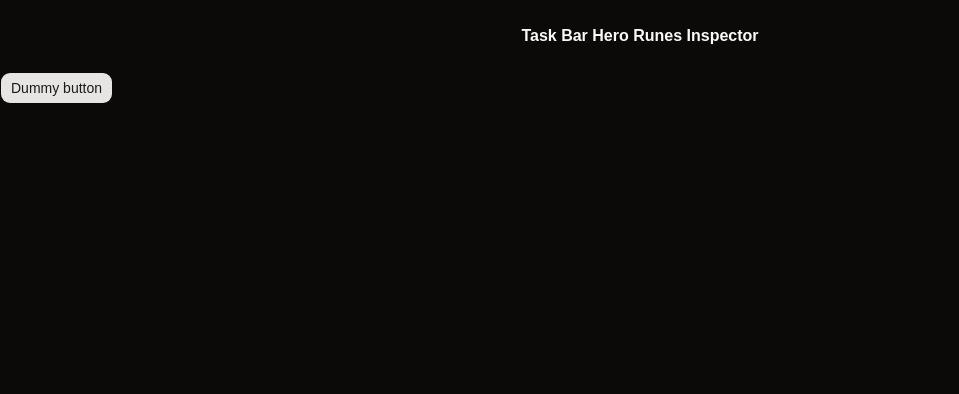
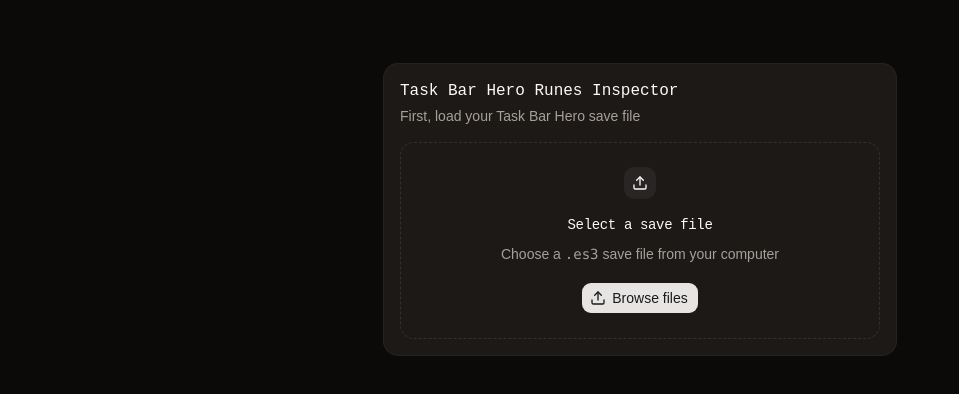
Before and after one commit to brunobragaw8t/tbh-runes-inspector, a React (Vite) app: page / in a window 1280 px wide. Shown: the top 394 px of the page, without its empty margins (0-959 px from the left). Built offline with nearby package versions, Linux system fonts and the light colour scheme.

Commit message:
feat: add save file uploader

```diff
--- a/src/App.tsx
+++ b/src/App.tsx
@@ -1,10 +1,76 @@
-import { Button } from "./components/ui/button";
+import { extractSaveData, type SaveData } from "@/api/save";
+import { Button } from "@/components/ui/button";
+import { Card, CardContent, CardDescription, CardHeader, CardTitle } from "@/components/ui/card";
+import {
+  Empty,
+  EmptyContent,
+  EmptyDescription,
+  EmptyHeader,
+  EmptyMedia,
+  EmptyTitle,
+} from "@/components/ui/empty";
+import { Upload } from "lucide-react";
+import { useRef, useState } from "react";
 
 function App() {
+  const inputRef = useRef<HTMLInputElement>(null);
+  const [fileName, setFileName] = useState("");
+  const [saveData, setSaveData] = useState<SaveData | null>(null);
+
+  async function handleFile(e: React.ChangeEvent<HTMLInputElement>) {
+    const file = e.target.files?.[0];
+
+    if (!file) return;
+
+    setFileName(file.name);
+
+    const data = await extractSaveData(file);
+    setSaveData(data);
+  }
+
   return (
-    <div>
-      <h1 className="font-bold text-center py-6">Task Bar Hero Runes Inspector</h1>
-      <Button>Dummy button</Button>
+    <div className="flex min-h-dvh items-start justify-center p-4">
+      <Card className="mt-12 w-full max-w-lg">
+        <CardHeader>
+          <CardTitle>Task Bar Hero Runes Inspector</CardTitle>
+          <CardDescription>First, load your Task Bar Hero save file</CardDescription>
+        </CardHeader>
+
+        <CardContent>
+          {!saveData ? (
+            <Empty className="border border-dashed">
+              <EmptyHeader>
+                <EmptyMedia variant="icon">
+                  <Upload />
+                </EmptyMedia>
+
+                <EmptyTitle>Select a save file</EmptyTitle>
+
+                <EmptyDescription>
+                  Choose a <code>.es3</code> save file from your computer
+                </EmptyDescription>
+              </EmptyHeader>
+
+              <EmptyContent>
+                <Button onClick={() => inputRef.current?.click()}>
+                  <Upload data-icon="inline-start" />
+                  Browse files
+                </Button>
+              </EmptyContent>
+            </Empty>
+          ) : (
+            <div>
+              <p className="mb-2 text-sm text-muted-foreground">Loaded: {fileName}</p>
+
+              <pre className="max-h-96 overflow-auto rounded-lg bg-muted p-4 text-xs">
+                {JSON.stringify(saveData, null, 2)}
+              </pre>
+            </div>
+          )}
+        </CardContent>
+
+        <input ref={inputRef} type="file" accept=".es3" onChange={handleFile} className="hidden" />
+      </Card>
     </div>
   );
 }
--- /dev/null
+++ b/src/api/save.ts
@@ -0,0 +1,31 @@
+import z from "zod";
+import { decryptES3 } from "../lib/decrypt-es3";
+
+const saveSchema = z.object({
+  SystemInfo: z.object({
+    __type: z.string(),
+    value: z.string(),
+  }),
+  PlayerSaveData: z.object({
+    __type: z.string(),
+    value: z.string(),
+  }),
+  AccountSaveData: z.object({
+    __type: z.string(),
+    value: z.string(),
+  }),
+});
+
+export type SaveData = z.infer<typeof saveSchema>;
+
+export async function extractSaveData(file: File) {
+  const buffer = await file.arrayBuffer();
+  const decrypted = await decryptES3(buffer);
+  const parsed = saveSchema.safeParse(decrypted);
+
+  if (!parsed.success) {
+    throw new Error(parsed.error.message);
+  }
+
+  return parsed.data;
+}
--- /dev/null
+++ b/src/components/ui/card.tsx
@@ -0,0 +1,87 @@
+import { cn } from "@/lib/utils";
+import * as React from "react";
+
+function Card({
+  className,
+  size = "default",
+  ...props
+}: React.ComponentProps<"div"> & { size?: "default" | "sm" }) {
+  return (
+    <div
+      data-slot="card"
+      data-size={size}
+      className={cn(
+        "group/card flex flex-col gap-(--card-spacing) overflow-hidden rounded-xl bg-card py-(--card-spacing) text-sm text-card-foreground ring-1 ring-foreground/10 [--card-spacing:--spacing(4)] has-data-[slot=card-footer]:pb-0 has-[>img:first-child]:pt-0 data-[size=sm]:[--card-spacing:--spacing(3)] data-[size=sm]:has-data-[slot=card-footer]:pb-0 *:[img:first-child]:rounded-t-xl *:[img:last-child]:rounded-b-xl",
+        className,
+      )}
+      {...props}
+    />
+  );
+}
+
+function CardHeader({ className, ...props }: React.ComponentProps<"div">) {
+  return (
+    <div
+      data-slot="card-header"
+      className={cn(
+        "group/card-header @container/card-header grid auto-rows-min items-start gap-1 rounded-t-xl px-(--card-spacing) has-data-[slot=card-action]:grid-cols-[1fr_auto] has-data-[slot=card-description]:grid-rows-[auto_auto] [.border-b]:pb-(--card-spacing)",
+        className,
+      )}
+      {...props}
+    />
+  );
+}
+
+function CardTitle({ className, ...props }: React.ComponentProps<"div">) {
+  return (
+    <div
+      data-slot="card-title"
+      className={cn(
+        "font-heading text-base leading-snug font-medium group-data-[size=sm]/card:text-sm",
+        className,
+      )}
+      {...props}
+    />
+  );
+}
+
+function CardDescription({ className, ...props }: React.ComponentProps<"div">) {
+  return (
+    <div
+      data-slot="card-description"
+      className={cn("text-sm text-muted-foreground", className)}
+      {...props}
+    />
+  );
+}
+
+function CardAction({ className, ...props }: React.ComponentProps<"div">) {
+  return (
+    <div
+      data-slot="card-action"
+      className={cn("col-start-2 row-span-2 row-start-1 self-start justify-self-end", className)}
+      {...props}
+    />
+  );
+}
+
+function CardContent({ className, ...props }: React.ComponentProps<"div">) {
+  return (
+    <div data-slot="card-content" className={cn("px-(--card-spacing)", className)} {...props} />
+  );
+}
+
+function CardFooter({ className, ...props }: React.ComponentProps<"div">) {
+  return (
+    <div
+      data-slot="card-footer"
+      className={cn(
+        "flex items-center rounded-b-xl border-t bg-muted/50 p-(--card-spacing)",
+        className,
+      )}
+      {...props}
+    />
+  );
+}
+
+export { Card, CardAction, CardContent, CardDescription, CardFooter, CardHeader, CardTitle };
--- /dev/null
+++ b/src/components/ui/empty.tsx
@@ -0,0 +1,93 @@
+import { cn } from "@/lib/utils";
+import { cva, type VariantProps } from "class-variance-authority";
+
+function Empty({ className, ...props }: React.ComponentProps<"div">) {
+  return (
+    <div
+      data-slot="empty"
+      className={cn(
+        "flex w-full min-w-0 flex-1 flex-col items-center justify-center gap-4 rounded-xl border-dashed p-6 text-center text-balance",
+        className,
+      )}
+      {...props}
+    />
+  );
+}
+
+function EmptyHeader({ className, ...props }: React.ComponentProps<"div">) {
+  return (
+    <div
+      data-slot="empty-header"
+      className={cn("flex max-w-sm flex-col items-center gap-2", className)}
+      {...props}
+    />
+  );
+}
+
+const emptyMediaVariants = cva(
+  "mb-2 flex shrink-0 items-center justify-center [&_svg]:pointer-events-none [&_svg]:shrink-0",
+  {
+    variants: {
+      variant: {
+        default: "bg-transparent",
+        icon: "flex size-8 shrink-0 items-center justify-center rounded-lg bg-muted text-foreground [&_svg:not([class*='size-'])]:size-4",
+      },
+    },
+    defaultVariants: {
+      variant: "default",
+    },
+  },
+);
+
+function EmptyMedia({
+  className,
+  variant = "default",
+  ...props
+}: React.ComponentProps<"div"> & VariantProps<typeof emptyMediaVariants>) {
+  return (
+    <div
+      data-slot="empty-icon"
+      data-variant={variant}
+      className={cn(emptyMediaVariants({ variant, className }))}
+      {...props}
+    />
+  );
+}
+
+function EmptyTitle({ className, ...props }: React.ComponentProps<"div">) {
+  return (
+    <div
+      data-slot="empty-title"
+      className={cn("font-heading text-sm font-medium tracking-tight", className)}
+      {...props}
+    />
+  );
+}
+
+function EmptyDescription({ className, ...props }: React.ComponentProps<"p">) {
+  return (
+    <div
+      data-slot="empty-description"
+      className={cn(
+        "text-sm/relaxed text-muted-foreground [&>a]:underline [&>a]:underline-offset-4 [&>a:hover]:text-primary",
+        className,
+      )}
+      {...props}
+    />
+  );
+}
+
+function EmptyContent({ className, ...props }: React.ComponentProps<"div">) {
+  return (
+    <div
+      data-slot="empty-content"
+      className={cn(
+        "flex w-full max-w-sm min-w-0 flex-col items-center gap-2.5 text-sm text-balance",
+        className,
+      )}
+      {...props}
+    />
+  );
+}
+
+export { Empty, EmptyContent, EmptyDescription, EmptyHeader, EmptyMedia, EmptyTitle };
```
